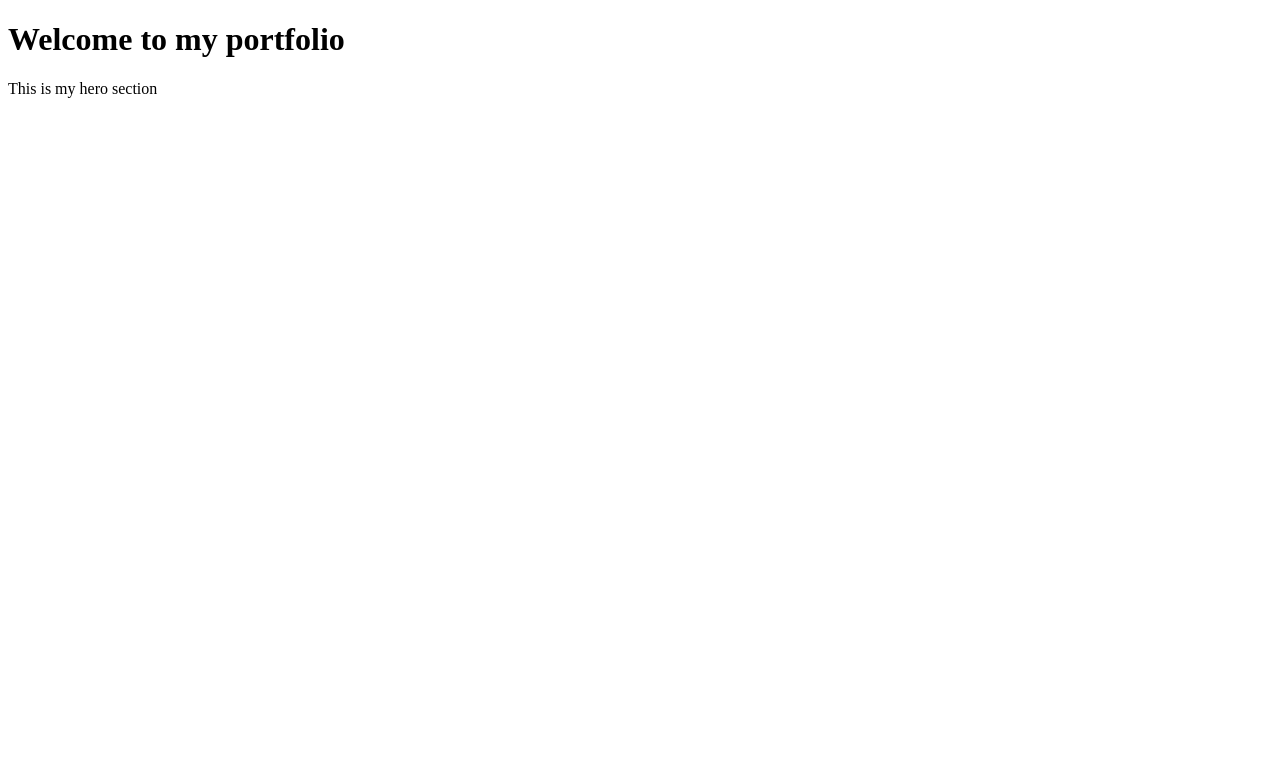
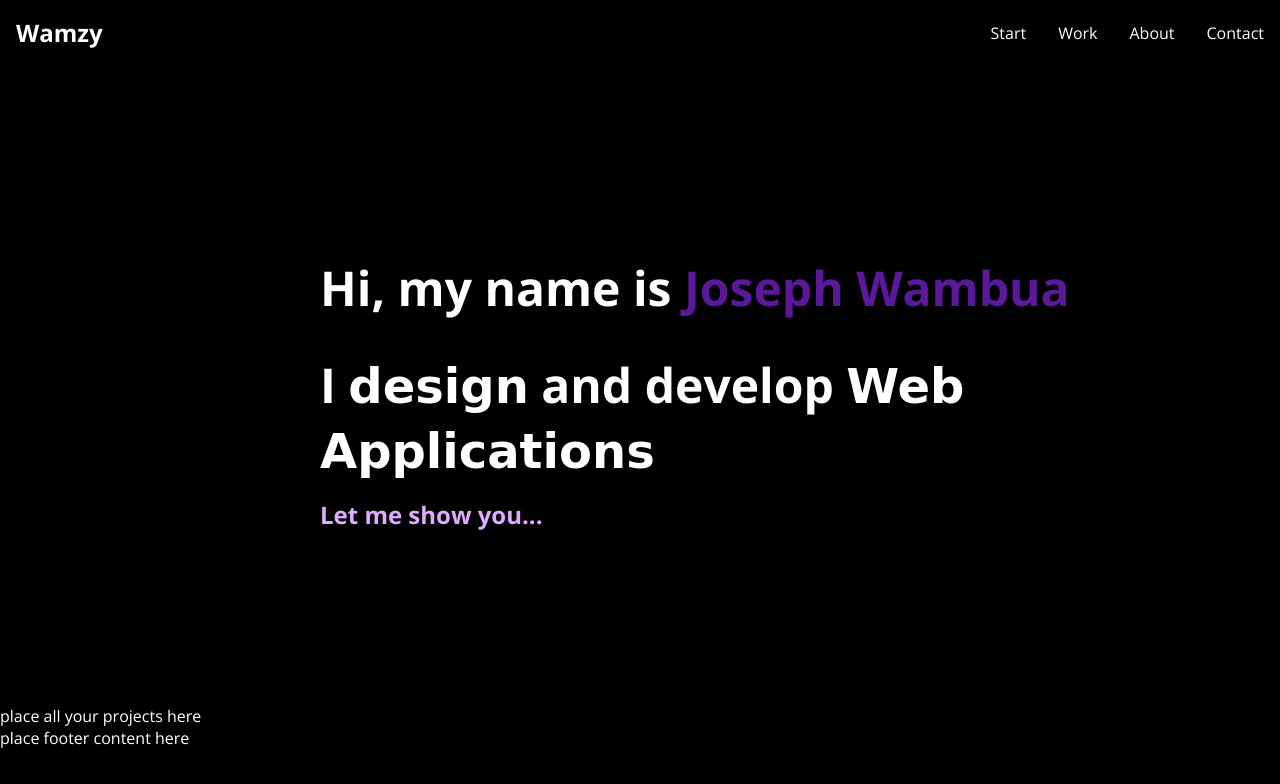
Before and after one commit to mutuajoseph/my-portfolio, a plain HTML site: page index.html in a window 1280 px wide. Drawn offline with nearby package versions, Linux system fonts and the light colour scheme; a web font is replaced by a local one.

Commit message:
Modified the index.html and style.css

```diff
--- a/index.html
+++ b/index.html
@@ -1,16 +1,47 @@
 <!DOCTYPE html>
 <html lang="en">
   <head>
-    <meta charset="UTF-8">
-    <meta http-equiv="X-UA-Compatible" content="IE=edge">
-    <meta name="viewport" content="width=device-width, initial-scale=1.0">
+    <meta charset="UTF-8" />
+    <meta http-equiv="X-UA-Compatible" content="IE=edge" />
+    <meta name="viewport" content="width=device-width, initial-scale=1.0" />
     <title>Document</title>
+    <link rel="stylesheet" href="style.css" />
+    <link rel="preconnect" href="https://fonts.googleapis.com" />
+    <link rel="preconnect" href="https://fonts.gstatic.com" crossorigin />
+    <link
+      href="https://fonts.googleapis.com/css2?family=Open+Sans:ital,wght@0,300;0,400;0,500;0,600;0,700;0,800;1,300;1,400;1,500;1,600;1,700;1,800&display=swap"
+      rel="stylesheet"
+    />
+    <link href="https://fonts.googleapis.com/css2?family=Calligraffitti&display=swap" rel="stylesheet">
   </head>
   <body>
-    <h1>Welcome to my portfolio</h1>
-
+    <!-- Navigation section -->
+    <header id="navigation-section" class="flex">
+      <!-- logo -->
+      <div class="header-logo-container">
+        <h2 class="header--logo">Wamzy</h2>
+      </div>
+      <!-- navigation links -->
       <div>
-        This is my hero section
+        <ul class="flex nav--items">
+          <li>Start</li>
+          <li>Work</li>
+          <li>About</li>
+          <li>Contact</li>
+        </ul>
       </div>
+    </header>
+    <!-- hero section -->
+    <section id="hero-section" class="hero--container">
+      <div>
+        <h2>Hi, my name is <span class="purple-color">Joseph Wambua</span></h2>
+        <h2>I <span class="graffiti--font">design</span> and develop <span class="graffiti--font">Web Applications</span></h2>
+        <h3 class="light-purple-color">Let me show you...</h3>
+      </div>
+    </section>
+    <!-- my projects section -->
+    <section id="projects-section">place all your projects here</section>
+    <!-- get in touch section -->
+    <footer id="get-in-touch-section">place footer content here</footer>
   </body>
 </html>
--- a/style.css
+++ b/style.css
@@ -1,7 +1,82 @@
-body {
-    background-color: red;
+* {
+    /* property: value */
+    margin: 0;
+    padding: 0;
+    box-sizing: border-box;
+    font-family: 'Open Sans', sans-serif;
 }
 
-.hero--section {
-    background-color: green;
+/* tag-names, classnames, ids */
+
+body {
+ background-color: black;
+ color: white;
 }
+
+/* .navigation--container {
+
+} */
+
+/* #hero-section {
+
+} */
+
+
+/* generic css  */
+.flex {
+    display: flex;
+    justify-content: space-between;
+    align-items: center;
+}
+
+.purple-color {
+    color: #5a189a;
+}
+
+.light-purple-color {
+    color: #e0aaff;
+}
+
+.graffiti--font {
+    font-family: 'Calligraffitti', cursive;
+}
+
+
+/* end of generic css */
+
+/* units - px, rem root em (1rem = 16px), pc (Picas) (1pc = 16px) 1rem = 1pc, percentage(%), viewportHeight(vh) & viewportWidth(vw) */
+
+.header-logo-container {
+   padding: 1rem;
+}
+
+.nav--items {
+    list-style: none;
+    gap: 2rem;
+    padding: 1rem;
+}
+
+
+/* hero section styles */
+
+.hero--container {
+    flex-direction: column;
+}
+
+.hero--container > div {
+    display: flex;
+    flex-direction: column;
+    align-items: flex-start;
+    justify-content: center;
+    height: 80vh;
+    padding-left: 20rem;
+}
+
+.hero--container > div > h2 {
+    font-size: 3rem;
+    margin: 1rem 0;
+}
+
+.hero--container > div > h3 {
+    font-size: 1.5rem;
+}
```
Lines whose indentation alone changed are shown as unchanged.
